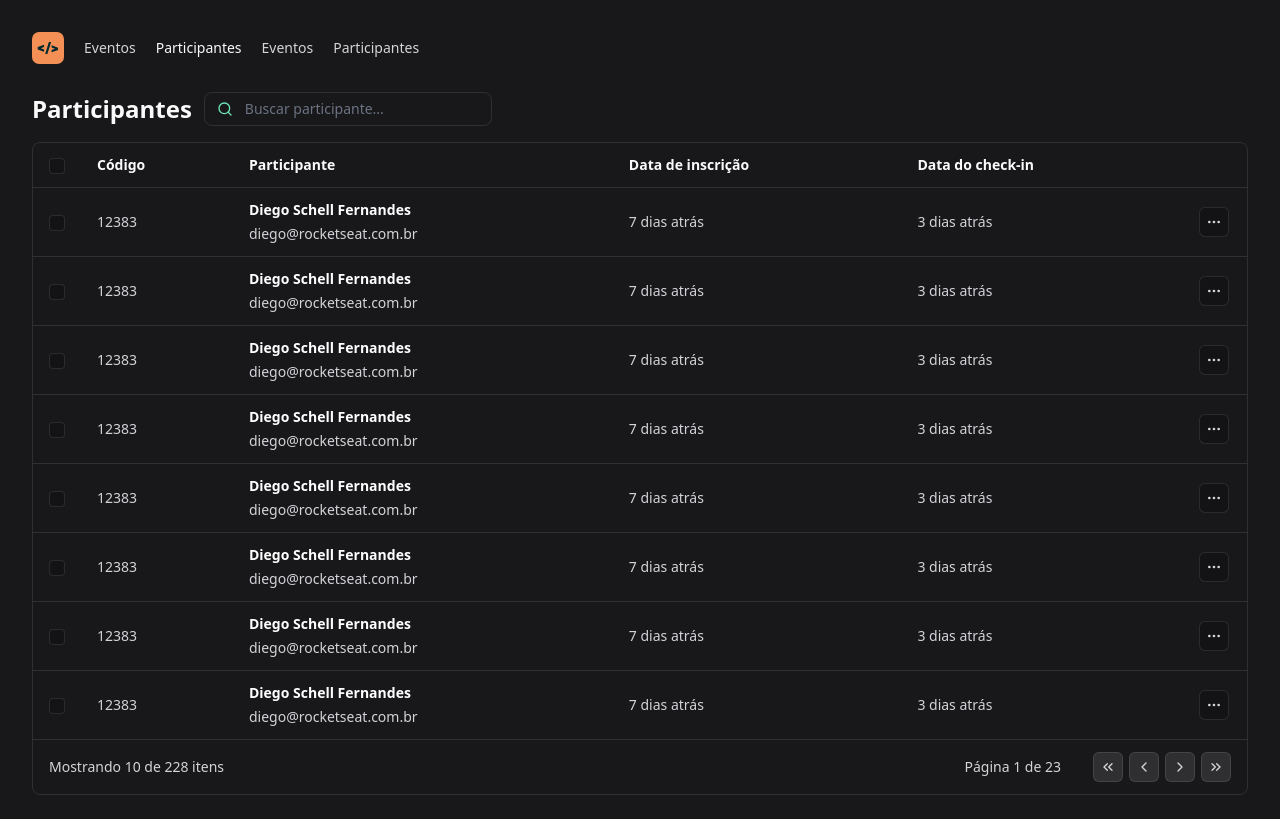
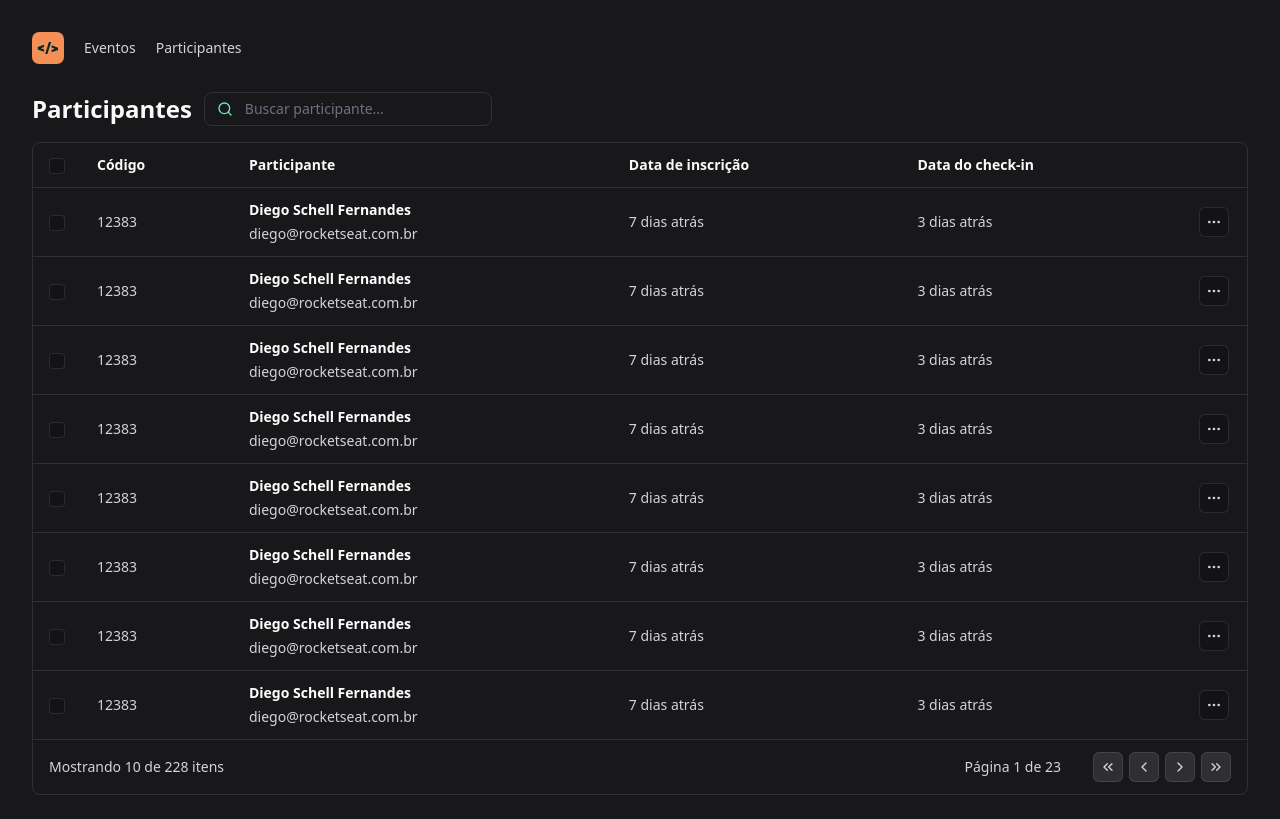
Before and after one commit to melissalopes/pass.in-react, a React (Vite) app: page / in a window 1280 px wide. Built offline with nearby package versions, Linux system fonts and the light colour scheme.

Commit message:
feat: create nav link

```diff
--- a/src/components/header.tsx
+++ b/src/components/header.tsx
@@ -7,12 +7,6 @@ export function Header() {
       <img src={nlwUniteIcon} alt="NLW Unite" />
 
       <nav className="flex items-center gap-5">
-        <a href="" className="font-medium text-sm text-zinc-300">
-          Eventos
-        </a>
-        <a href="" className="font-medium text-sm">
-          Participantes
-        </a>
         <NavLink href="/eventos">Eventos</NavLink>
         <NavLink href="/participantes">Participantes</NavLink>
       </nav>
```
